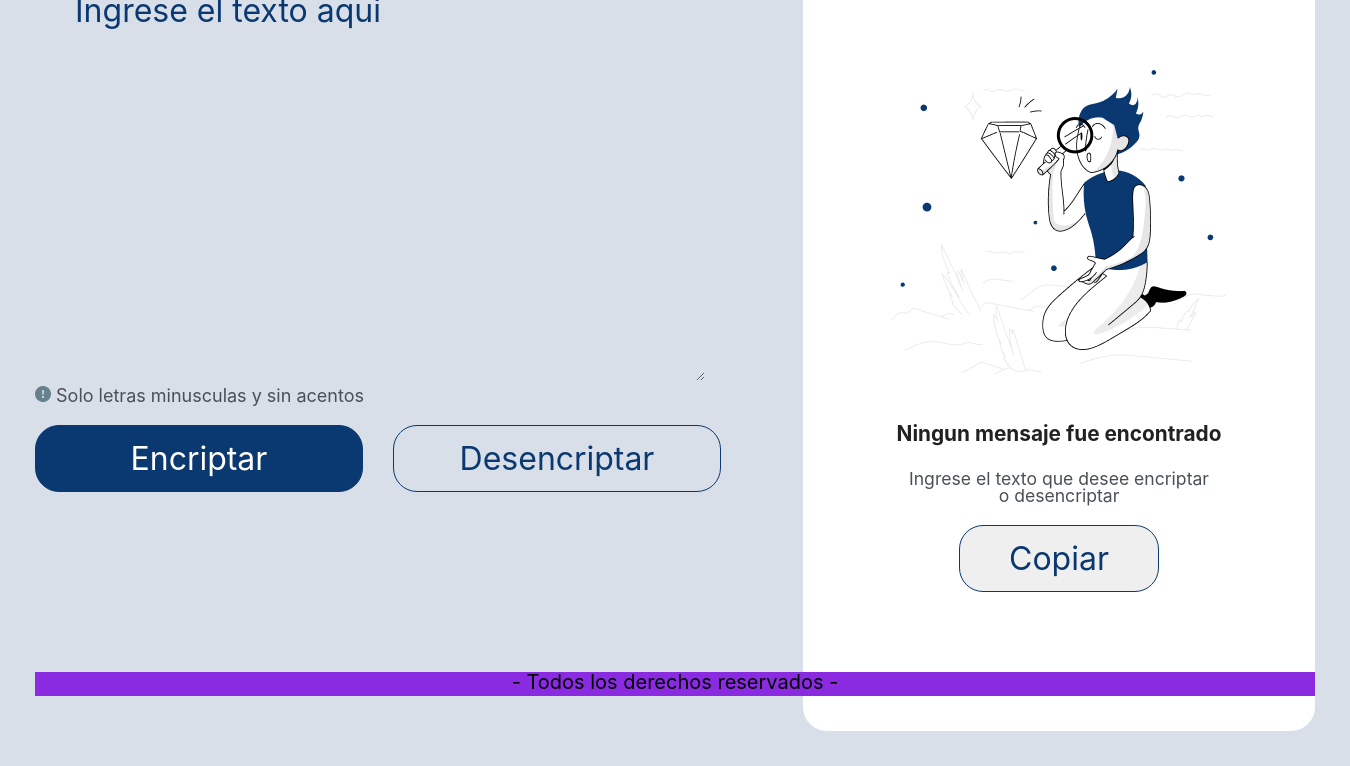
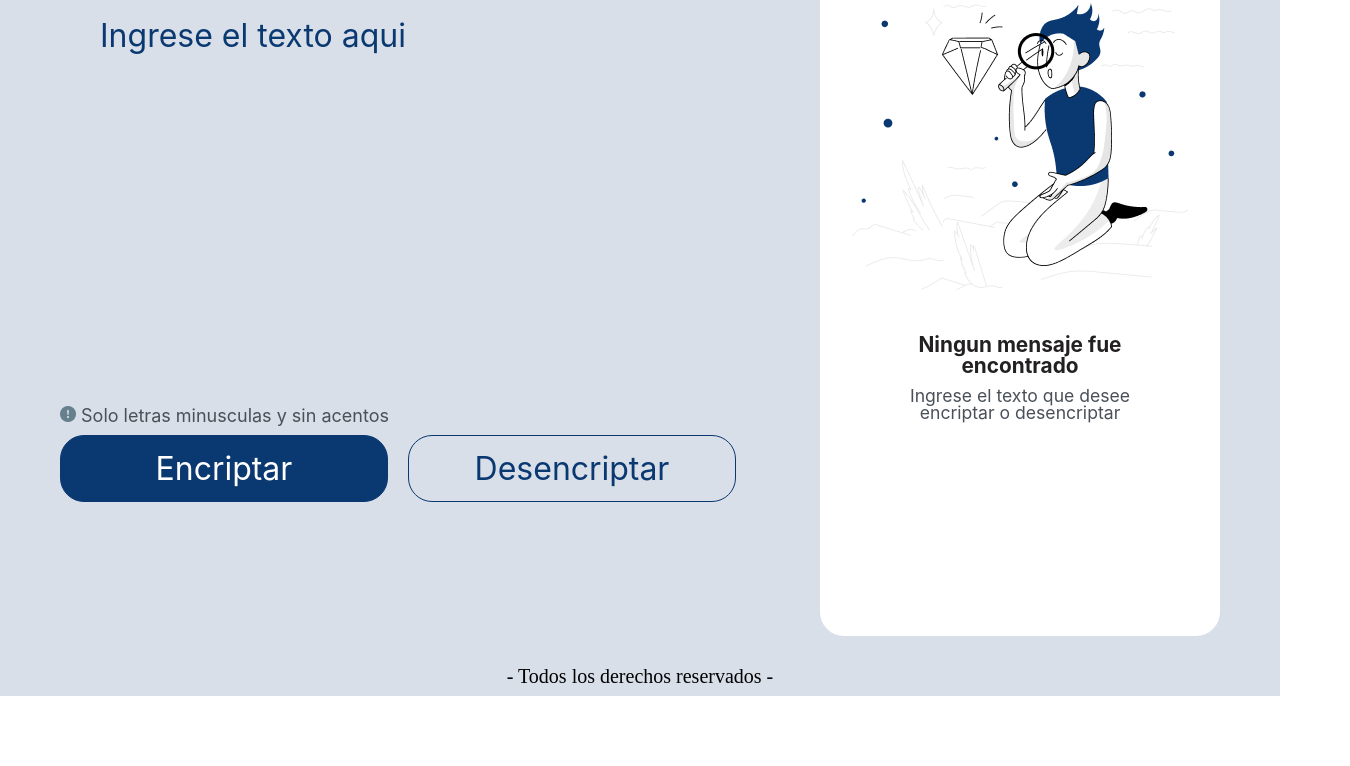
Before and after one commit to efernandezcariaga/encriptador_de_texto, a plain HTML site: page index.html in a window 1280 px wide. Shown: the part 104-870 px from the top of the page, 1350 px wide, since content can reach past the window. After the commit the page ends 800 px from the top, so only its background shows below. Drawn offline with Linux system fonts and the light colour scheme.

Commit message:
Nueva disposicion y estilo

```diff
--- a/index.html
+++ b/index.html
@@ -23,13 +23,15 @@
         </header>
 
         <section class="seccion-izq">
+            <div class="input-container">
                 <textarea class="text-area" cols="30" rows="10" placeholder="Ingrese el texto aqui"></textarea>
-            <div>
+                <div class="mensaje">
                     <h6 class="informacion"> <img src="Imagenes/exclamacion.png" alt="exclamacion"> Solo letras minusculas y sin acentos</h6>
                 </div>
                 <div class="botones">
                     <button class="btn-encriptar" onclick="btnEncriptar()">Encriptar</button>
                     <button class="btn-desencriptar" onclick="btnDesencriptar()">Desencriptar</button>
+                </div>
             </div>
         </section>
 
@@ -44,22 +46,17 @@
                     <p>Ingrese el texto que desee encriptar o desencriptar</p>
                 </div>
 
-                <div class="contenedor-btn-copiar">
                 <button class="copiar" onclick="copiar()">Copiar</button>
             </div>
-            </div>
+        </section>
 
 
-        </section>
 
+    </main>
 
     <footer class="footer-contenedor">
         <p class="footer-texto">- Todos los derechos reservados -</p>
     </footer>
-    </main>
-
-
-
 
 <script src="script.js"></script>
 
--- a/style.css
+++ b/style.css
@@ -2,14 +2,21 @@
     font-family: 'Inter';
     font-weight: 400;
     font-size: 32px;
+    box-sizing: border-box;
+    text-decoration: none;
 }
 
 main{
     display: flex;
     width: 100%;
-    padding: 35px;
+    padding: 60px;
     background: #D8DFE8;
     height: 100vh;
+
+    gap: clamp(25px, 5vw, 4.6rem);
+    justify-content: space-between;
+    flex: 1 1 auto;
+
 }
 
 .logo{
@@ -21,15 +28,31 @@ main{
     position: absolute;
     width: 120px;
     height: 48px;
-    left: 20px;
-    top: 20px;
+    left: 40px;
+    top: 40px;
+}
+
+.seccion-izq{
+    width: 60%;
+}
+
+.input-container{
+    display: flex;
+    flex-direction: column;
+    width: 100%;
 }
 
 .text-area{
+    width: 100%;
     border: none;
     color: #0A3871;
     padding: 60px 0 0 40px;
     background: #D8DFE8;
+
+    outline: none;
+    resize: none;
+    flex: 1 1 auto;
+
 }
 
 .text-area::placeholder{
@@ -40,6 +63,13 @@ main{
     outline: none;
 }
 
+.mensaje{
+    display: flex;
+    gap: 5px;
+    align-items: center;
+    user-select: none;
+}
+
 .informacion{
     color: #495057;
     font-size: 18px;
@@ -47,7 +77,8 @@ main{
 
 .botones{
     display: flex;
-    margin-top: 20px;
+    padding: 10px 0;
+    user-select: none;
 }
 
 .btn-encriptar{
@@ -67,24 +98,22 @@ main{
     color: #0A3871;
     cursor: pointer;
     height: 67px;
-    margin-left: 30px;
+    margin-left: 20px;
     width: 328px;
 }
 
-.seccion-izq{
-    width: 60%;
-}
-
 .seccion-der{
+    min-width: 400px;
+    width: 400px;
     background: white;
     border: none;
     border-radius: 24px;
+    padding: 20px;
+    word-break: break-word;
     color: #0A3871;
-    width: 40%;
     display: flex;
     justify-content: center;
     align-items: center;
-    /* VER PARA CAMBIAR EL TAMAÑO*/
 }
 
 .seccion-der:focus{
@@ -92,13 +121,18 @@ main{
 }
 
 .centro{
-    height: 80%;
-    width: 400px;
+    height: 100%;
     display: flex;
     flex-direction: column;
     align-items: center;
+    gap: 25px;
+}
+
+.foto{
+    display: flex;
     justify-content: center;
-    gap: 20px;
+    align-items: center;
+    padding: 10px 0;
 }
 
 .msj{
@@ -111,34 +145,14 @@ main{
     font-size: 1.3rem;
     font-weight: bold;
     padding: 0 30px;
-    margin-top: 25px;
+    margin-top: 10px;
 }
 
 .msj p{
-    margin-top: 25px;
+    margin: 10px 0 ;
     color: #495057;
     font-size: 1.1rem;
     padding: 0 45px;
-}
-
-/*
-.mensaje{
-    border: none;
-    border-radius: 24px;
-    color: #0A3871;
-    margin-left: 90px;
-    margin-top: 20px;
-    padding-left: 20px;
-    position: fixed;
-}
-
-.mensaje:focus{
-    outline: none;
-}
-*/
-
-.contenedor-btn-copiar{
-    display: inline;
 }
 
 .copiar{
@@ -148,7 +162,7 @@ main{
     cursor: pointer;
     height: 67px;
     width: 200px;
-
+    display: none;
 }
 
 .copiar:hover {
@@ -157,131 +171,13 @@ main{
     color: white;
 }
 
-footer{
-    width: 100%; height: 3%;
+
+.footer-contenedor{
+    width: 100%;
+    height: 5%;
     text-align: center;
     position: absolute; bottom: 0;
     color: black;
     font-size: 20px;
-    background-color: blueviolet;
+    padding: 10px 0;
 }
-
-/*body{
-    position: relative;
-    width: 1440px;
-    height: 1024px;
-    background: #F3F5FC;
-    font-size: 18px;
-    font-family: "Inter", sans-serif;
-}
-
-.logo{
-    display: flex;
-    flex-direction: column;
-    align-items: flex-start;
-    padding: 0px;
-    gap: 40px;
-
-    position: absolute;
-    width: 120px;
-    height: 48px;
-    left: 40px;
-    top: 40px;
-}
-
-.textos_ingresoTexto{
-    position: absolute;
-    width: 577px;
-    height: 48px;
-    left: 240px;
-    top: 168px;
-
-    font-family: 'Inter';
-    font-style: normal;
-    font-weight: 400;
-    font-size: 32px;
-    line-height: 150%;
-
-    color: #0A3871;
-}
-
-.textos_pauta{
-    display: flex;
-    flex-direction: row;
-    align-items: center;
-    padding: 0px;
-    gap: 8px;
-
-    position: absolute;
-    width: 229px;
-    height: 18px;
-    left: 240px;
-    top: 851px;
-
-    font-size: 12px;
-}
-
-.textos_botones{
-    display: flex;
-    flex-direction: row;
-    align-items: flex-start;
-    padding: 0px;
-    gap: 24px;
-
-    position: absolute;
-    width: 680px;
-    height: 67px;
-    left: 240px;
-    top: 885px;
-}
-
-.textos_botones .btnEncriptar{
-    display: flex;
-    flex-direction: row;
-    align-items: flex-start;
-    padding: 24px;
-    gap: 8px;
-
-    width: 328px;
-    height: 67px;
-
-    background: #0A3871;
-    border-radius: 24px;
-
-    flex: none;
-    order: 0;
-    flex-grow: 0;
-}
-
-.btnEncriptar .p{
-    font-family: 'Inter';
-    font-style: normal;
-    font-weight: 400;
-    font-size: 16px;
-    line-height: 19px;
-    text-align: center;
-
-    color: white;
-}
-
-.encriptador_texto{
-    position: absolute;
-    width: 400px;
-    height: 944px;
-    left: 1000px;
-    top: 40px;
-
-    background: #FFFFFF;
-
-    box-shadow: 0px 24px 32px -8px rgba(0, 0, 0, 0.08);
-    border-radius: 32px;
-}
-
-
-
-footer{
-    width: 100%; height: 5%;
-    text-align: center;
-    position: absolute; bottom: 0;
-    color: black;
-}*/
```
Lines whose indentation alone changed are shown as unchanged.
